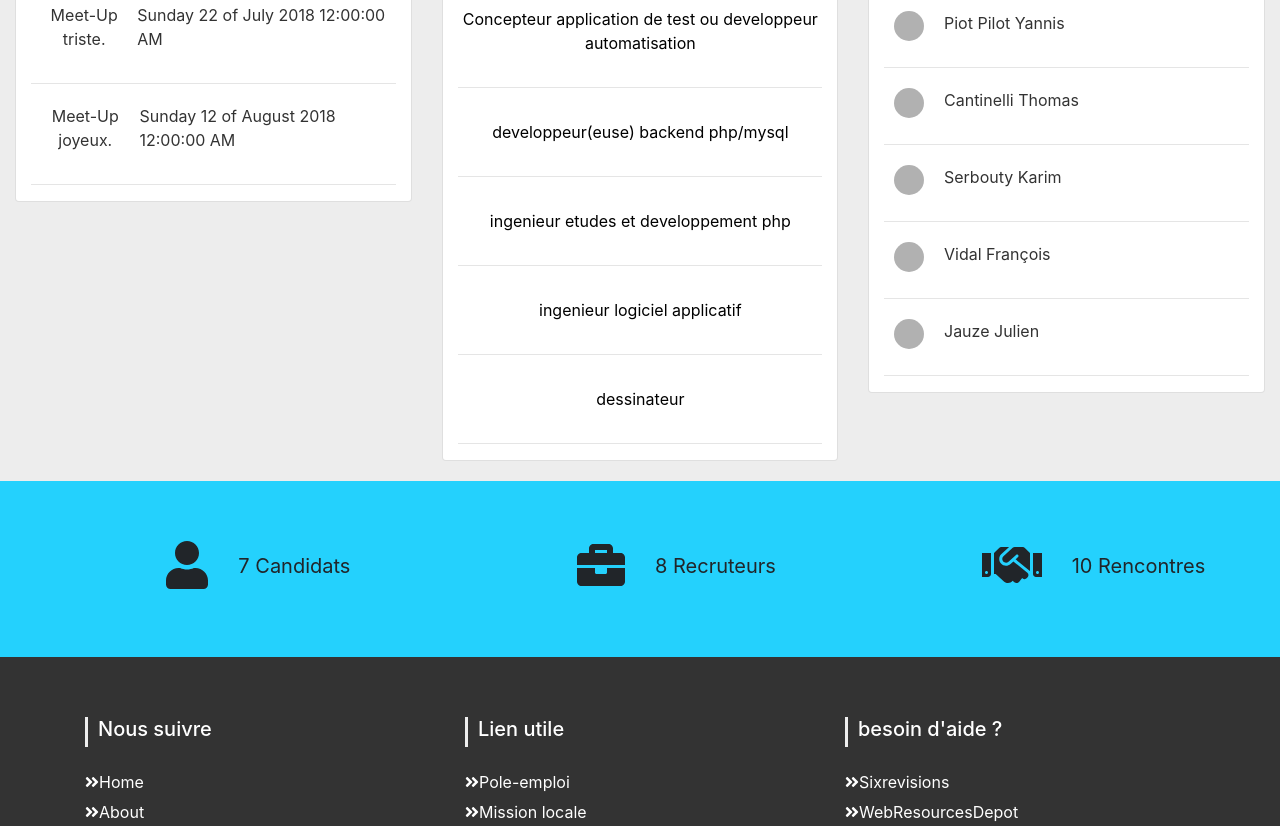
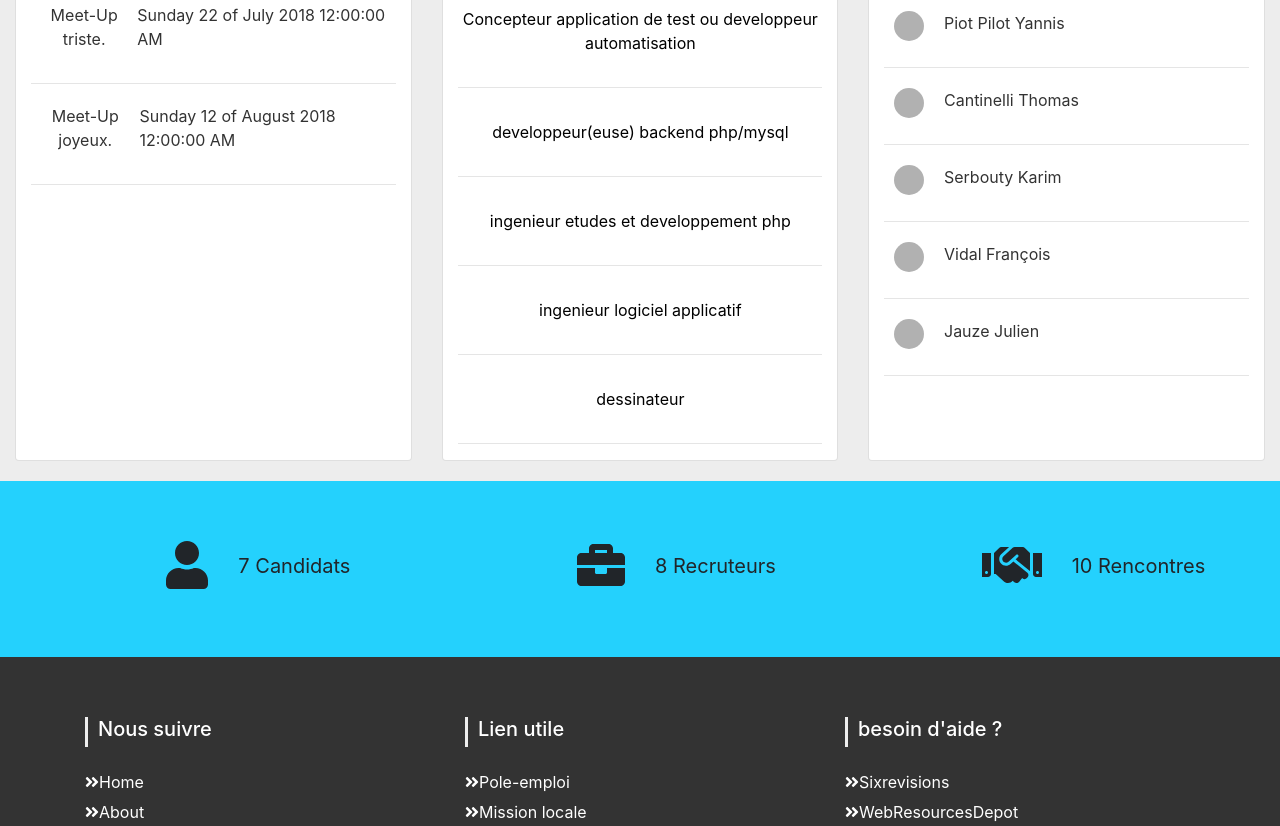
Before and after one commit to IliesV/Adopt-un_boss, a PHP site: page / in a window 1280 px wide. Shown: the part 949-1775 px from the top of the page. Run offline with PHP 8.4, Linux system fonts and the light colour scheme; data comes from the database, SQL or seed files in the repository; data that the repository does not hold is empty; some libraries are stand-ins or nearby versions; grey boxes are pictures that could not be loaded.

Commit message:
modif home

```diff
--- a/assets/styles/home.css
+++ b/assets/styles/home.css
@@ -17,8 +17,17 @@ body{
 .container-home{
     padding-top: 19px;
 }
+/*.card{
+    min-height: 562px;
+}*/
+
+.card-size{
+    min-height: 562px;
+}
+
 #card{
-    margin-top: 220px;
+    margin-top: 220px !important;
+
 }
 /*#nomPrenomHome{*/
     /*text-align: left;*/
--- a/views/home.php
+++ b/views/home.php
@@ -60,7 +60,7 @@
         <div class="container-home col-12">
             <div class="row">
                 <div class="col-md-4" id="card-offre-home">
-                    <div class="card card--unpadded"><img id="img-card-profil" class="img-responsive center-block" src="https://image.flaticon.com/icons/svg/145/145676.svg" alt="Quiz 1x">
+                    <div class="card card-size card--unpadded"><img id="img-card-profil" class="img-responsive center-block" src="https://image.flaticon.com/icons/svg/145/145676.svg" alt="Quiz 1x">
                         <div class="p-a-3">
                             <h3 id="titre-card-profil" class="top">Evenement A L'affiche</h3>
                             <div class="col-md-12">
@@ -70,7 +70,7 @@
                                 foreach ($events as $event):
                                     $date = date('l j \of F Y h:i:s A', strtotime($event->getDate()));
                                     ?>
-                                    <div id="card-offre" class="hvr-grow">
+                                    <div id="card-offre" class="hvr-float">
                                         <a href="/event"<p class="titre-event"><?= $event->getTitre() ?></p></a>
                                         <a href="/event"<p class="date-event"><?= $date ?></p></a>
                                     </div><hr>
@@ -88,14 +88,14 @@
 
 
                 <div class="col-md-4" id="card-offre-home">
-                    <div class="card card--unpadded"><img id="img-card-profil" class="img-responsive center-block" src="https://image.flaticon.com/icons/svg/426/426346.svg">
+                    <div class="card card-size card--unpadded"><img id="img-card-profil" class="img-responsive center-block" src="https://image.flaticon.com/icons/svg/426/426346.svg">
                         <div class="p-a-3">
                             <h3 id="titre-card-profil" class="top">Nouvelles Offres</h3>
                             <div id="container-offre" class="col-md-12">
 
 
                                 <?php foreach ($offres as $offre): ?>
-                                    <div class=" hvr-grow offre">
+                                    <div class=" hvr-float offre">
                                         <a href="/offre/<?= $offre->getId() ?>"<p class="offre"><?= $offre->getNom() ?></p></a>
                                         <a href="/offre/<?= $offre->getId() ?>"<p class="offre"><?= $offre->getIntitule() ?></p></a>
                                     </div><hr>
@@ -116,13 +116,13 @@
                 if ($candidat) {
                     ?>
                     <div class="col-md-4" id="card-offre-home">
-                        <div class="card card--unpadded" id="events"><img id="img-card-profil" class="img-responsive center-block" src="https://image.flaticon.com/icons/svg/236/236822.svg" alt="Devfest2018 cyb homepage">
+                        <div class="card card-size card--unpadded" id="events"><img id="img-card-profil" class="img-responsive center-block" src="https://image.flaticon.com/icons/svg/236/236822.svg" alt="Devfest2018 cyb homepage">
                             <h3 id="titre-card-profil">Nouveaux Inscrits</h3>
                             <div class="p-a-3">
                                 <div id="container-offre" class="col-md-12">
 
                                     <?php foreach ($candidats as $candidat): ?>
-                                        <div id="card-offre" class="hvr-grow">
+                                        <div id="card-offre" class="hvr-float">
                                             <img id="photo-user" class="d-flex rounded-circle" src="Https://encrypted-tbn0.gstatic.com/images?q=tbn:ANd9GcQvpfa0PheBt_7ibxsIqVhayRkPSytHdt1I0rBKngyAsWH6UigL9w" style="height: 100px; width: 100px" alt=""></a>
                                             <a href="/profil/<?= $candidat->getUser_id() ?>"><p id="nomUser"><?= $candidat->getNom() . " " . $candidat->getPrenom() ?></p></a>
                                         </div><hr>
```
